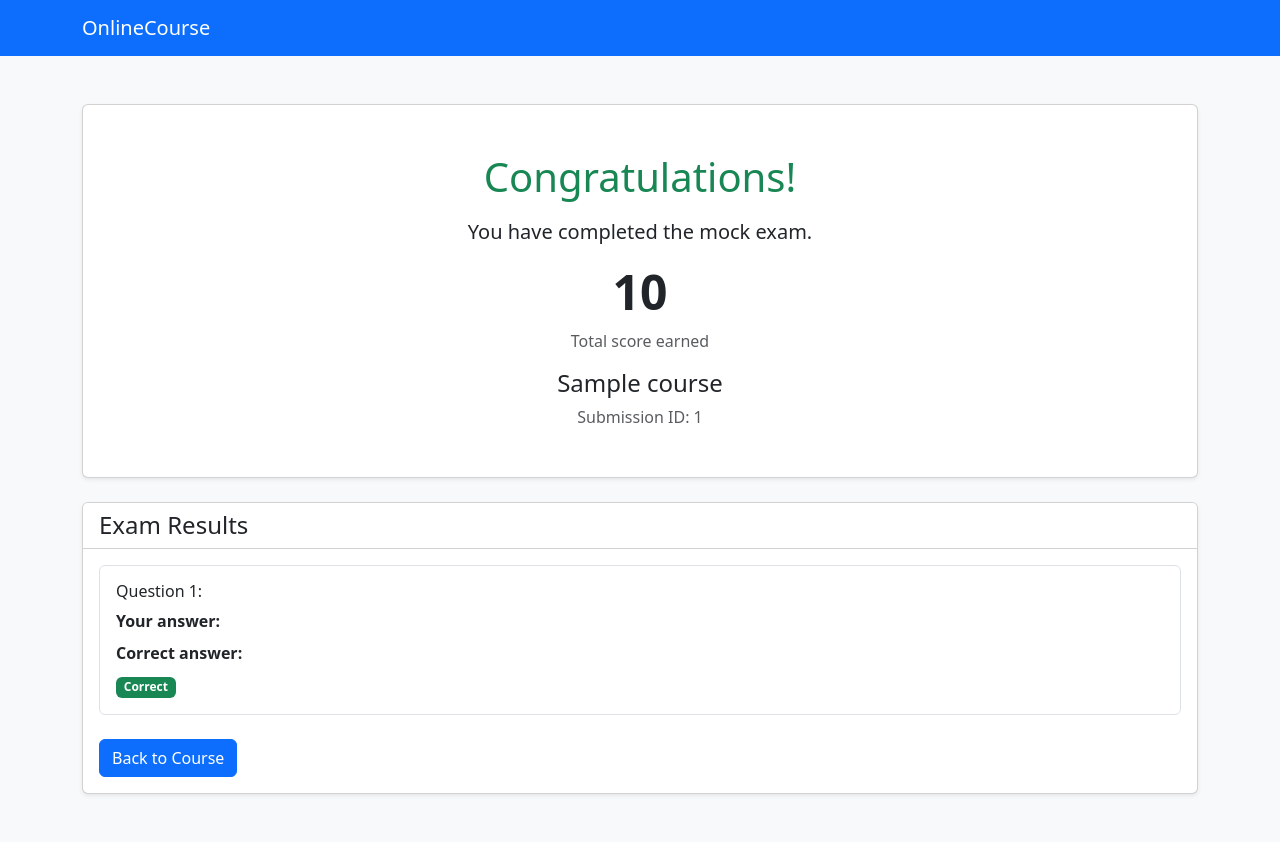
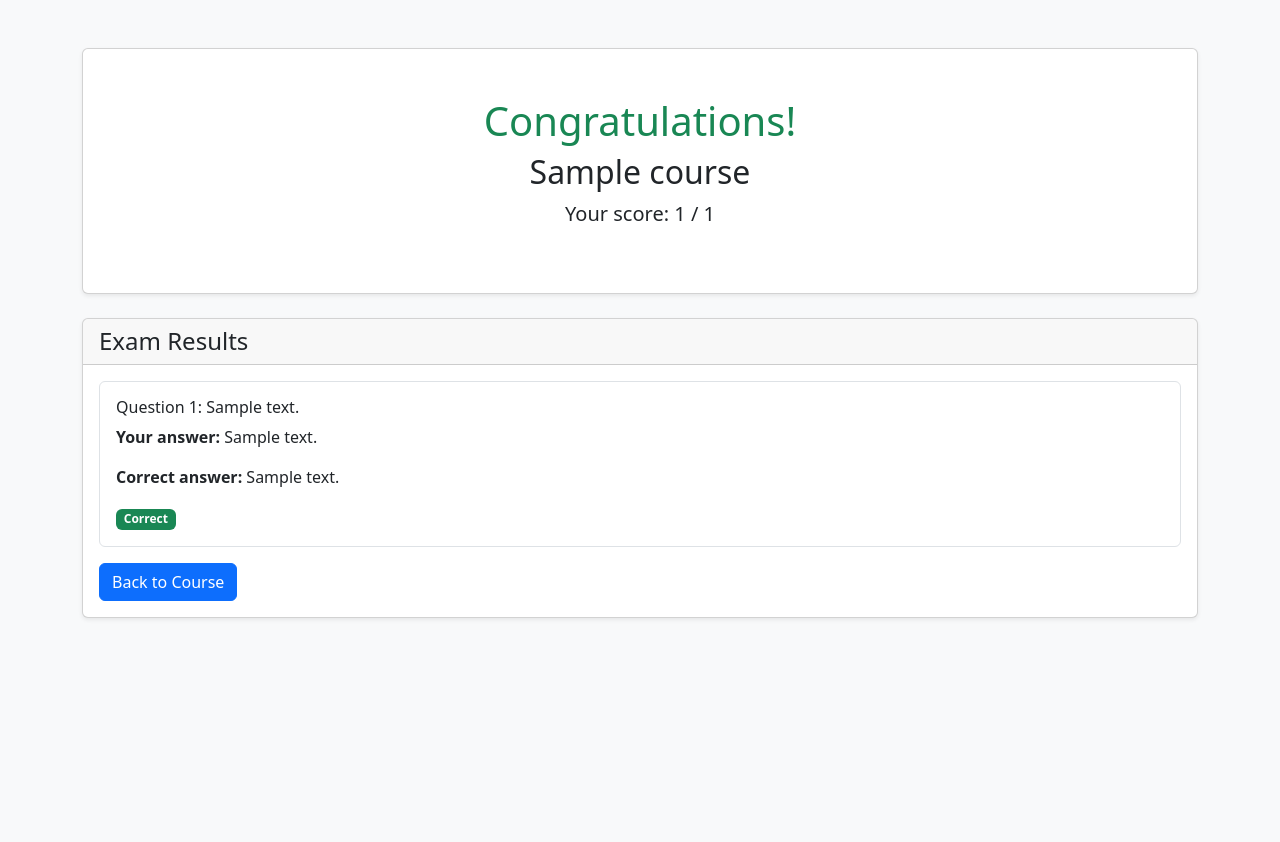
Before and after one commit to Krishna11-cell/tfjzl-final-cloud-app-with-database, a Django app: page /course/1/submission/1/result/ in a window 1280 px wide. After the commit the page ends 619 px from the top, so only its background shows below. Run offline with Django 5.2, Linux system fonts and the light colour scheme; a user stored in the database is signed in; tables that the repository leaves empty hold one stand-in row (values such as "Sample post").

Commit message:
Update exam result page with dynamic course name

```diff
--- a/templates/onlinecourse/exam_result.html
+++ b/templates/onlinecourse/exam_result.html
@@ -4,86 +4,65 @@
 <head>
     <meta charset="UTF-8">
     <meta name="viewport" content="width=device-width, initial-scale=1">
-    <title>Exam Results | OnlineCourse</title>
+    <title>Exam Results - {{ course.name }}</title>
     <link href="https://cdn.jsdelivr.net/npm/bootstrap@5.3.3/dist/css/bootstrap.min.css"
           rel="stylesheet">
 </head>
 <body class="bg-light">
-<nav class="navbar navbar-dark bg-primary">
-    <div class="container">
-        <a class="navbar-brand" href="{% url 'course_list' %}">
-            OnlineCourse
-        </a>
-    </div>
-</nav>
-
-<main class="container py-5">
+<div class="container py-5">
     <div class="card shadow-sm mb-4">
         <div class="card-body text-center py-5">
-            <h1 class="text-success mb-3">Congratulations!</h1>
-            <p class="lead">You have completed the mock exam.</p>
-
-            <h2 class="display-5 fw-bold">
-                {{ submission.score }}
-            </h2>
-            <p class="text-muted">Total score earned</p>
-
-            <h3 class="h4">{{ course.name }}</h3>
-            <p class="text-muted mb-0">
-                Submission ID: {{ submission.id }}
+            <h1 class="text-success">Congratulations!</h1>
+            <h2>{{ course.name }}</h2>
+            <p class="lead">
+                Your score: <strong>{{ grade }} / {{ possible }}</strong>
             </p>
         </div>
     </div>
 
-    <section class="card shadow-sm">
-        <div class="card-header bg-white">
+    <div class="card shadow-sm">
+        <div class="card-header">
             <h2 class="h4 mb-0">Exam Results</h2>
         </div>
-
         <div class="card-body">
             {% for result in results %}
-                <article class="border rounded p-3 mb-3">
+                <div class="border rounded p-3 mb-3">
                     <h3 class="h6">
                         Question {{ forloop.counter }}:
-                        {{ result.question.text }}
+                        {{ result.question.question_text }}
                     </h3>
-
-                    <p class="mb-2">
+                    <p>
                         <strong>Your answer:</strong>
                         {% for choice in result.selected_choices %}
-                            {{ choice.text }}{% if not forloop.last %}, {% endif %}
+                            {{ choice.choice_text }}{% if not forloop.last %}, {% endif %}
                         {% empty %}
                             Not answered
                         {% endfor %}
                     </p>
-
-                    <p class="mb-2">
+                    <p>
                         <strong>Correct answer:</strong>
                         {% for choice in result.correct_choices %}
-                            {{ choice.text }}{% if not forloop.last %}, {% endif %}
+                            {{ choice.choice_text }}{% if not forloop.last %}, {% endif %}
                         {% empty %}
                             No correct answer configured
                         {% endfor %}
                     </p>
-
                     {% if result.is_correct %}
                         <span class="badge bg-success">Correct</span>
                     {% else %}
                         <span class="badge bg-danger">Incorrect</span>
                     {% endif %}
-                </article>
+                </div>
             {% empty %}
-                <p class="text-muted">
-                    No questions were found for this exam.
-                </p>
+                <p>No exam questions were found.</p>
             {% endfor %}
 
             <a href="{% url 'course_details' course.id %}"
-               class="btn btn-primary mt-2">
+               class="btn btn-primary">
                 Back to Course
             </a>
         </div>
-    </section>
-</main>
+    </div>
+</div>
 </body>
 </html>
```
